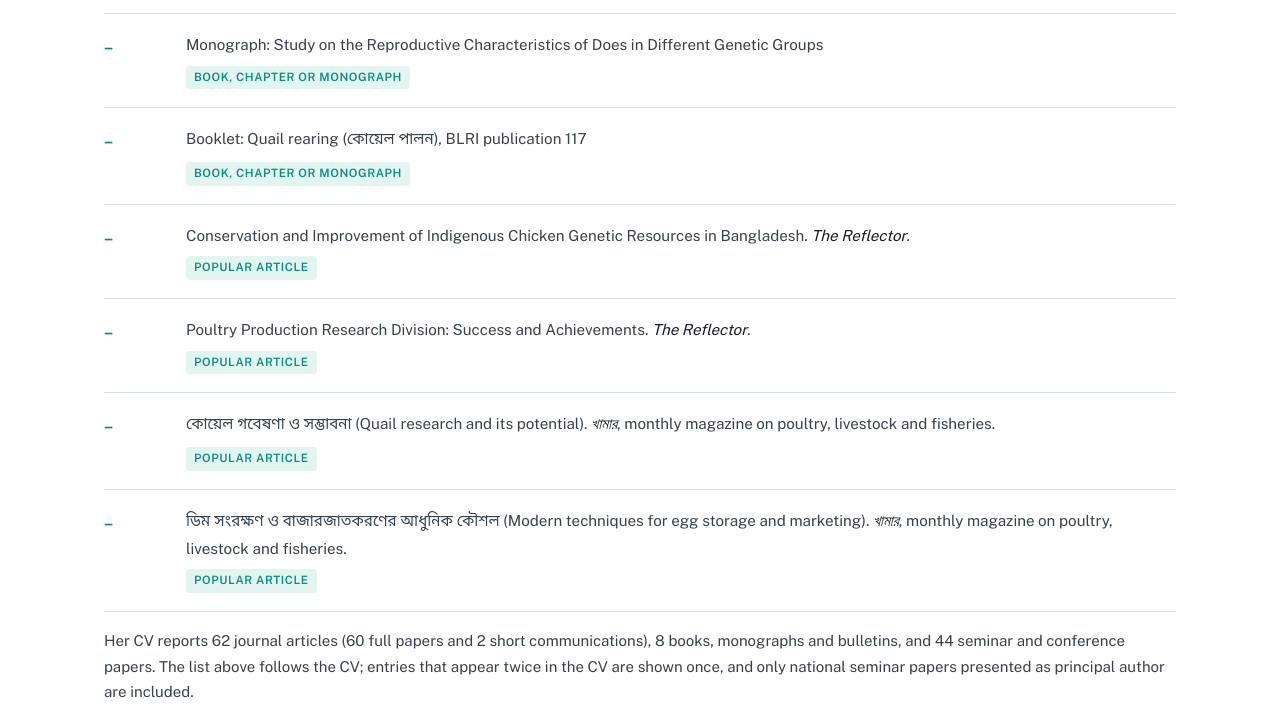
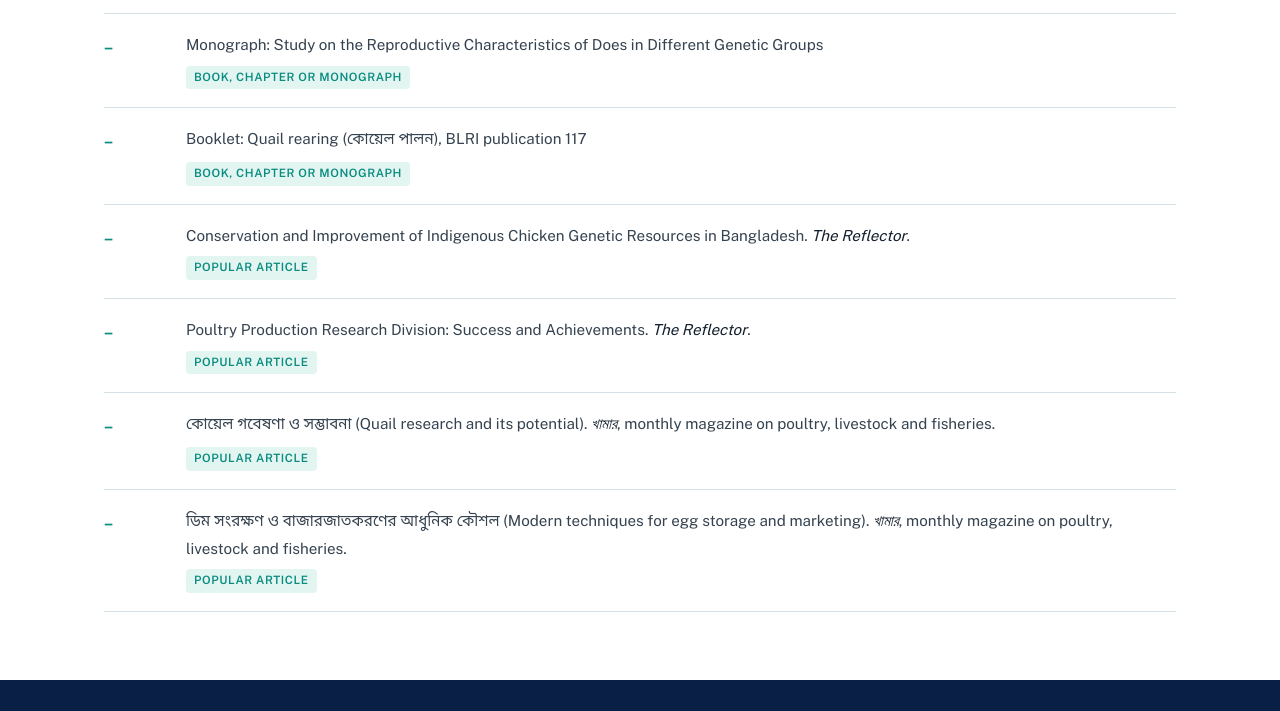
Before and after one commit to DrShakilaFaruque/DrShakilaFaruque.github.io, a plain HTML site: page publications.html in a window 1280 px wide. Shown: the part 11216-11927 px from the top of the page. Drawn offline with nearby package versions, Linux system fonts and the light colour scheme.

Commit message:
Remove CV count note from publications page
Co-Authored-By: Claude Sonnet 5.5 <noreply@anthropic.com>

```diff
--- a/publications.html
+++ b/publications.html
@@ -152,7 +152,6 @@
           <article class="pub" data-type="popular" data-year=""><div class="yr">&ndash;</div><div><p class="cite"><span lang="bn" class="bn-inline">ডিম সংরক্ষণ ও বাজারজাতকরণের আধুনিক কৌশল</span> (Modern techniques for egg storage and marketing). <i lang="bn">খামার</i>, monthly magazine on poultry, livestock and fisheries.</p><span class="badge">Popular article</span></div></article>
         </div>
         <p class="empty" id="empty">No publications match your search.</p>
-        <p class="note">Her CV reports 62 journal articles (60 full papers and 2 short communications), 8 books, monographs and bulletins, and 44 seminar and conference papers. The list above follows the CV; entries that appear twice in the CV are shown once, and only national seminar papers presented as principal author are included.</p>
       </div>
     </section>
   </main>
```
